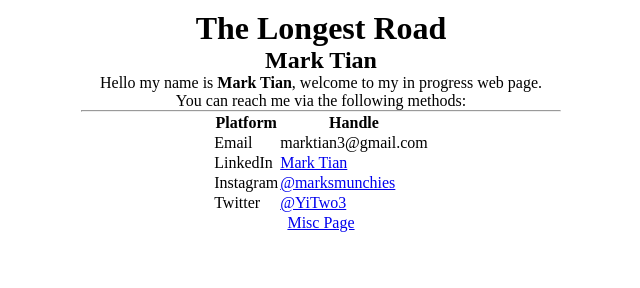
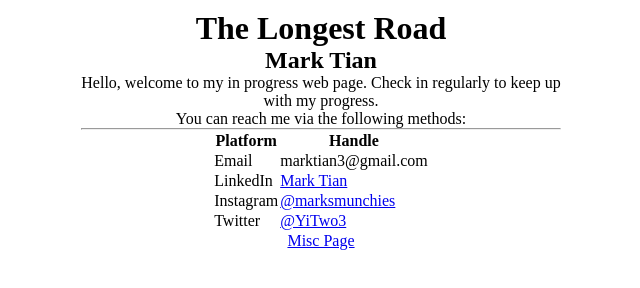
Before and after one commit to marktian3/marktian3.github.io, a plain HTML site: page index.html in a window 1280 px wide. Shown: the whole page, without its empty margins (319-959 px from the left). Drawn offline with Linux system fonts and the light colour scheme.

Commit message:
0.401 Update
Lowered narcissism levels

```diff
--- a/index.html
+++ b/index.html
@@ -34,7 +34,7 @@ table{
   <div id = "container">
   <h1>The Longest Road</h1>
   <h2>Mark Tian</h2>
-  <p>Hello my name is <strong>Mark Tian</strong>, welcome to my in progress web page.</p>
+  <p>Hello, welcome to my in progress web page. Check in regularly to keep up with my progress.</p>
     <p>You can reach me via the following methods:
 
 <!-- Horizontal Rule -->
```
